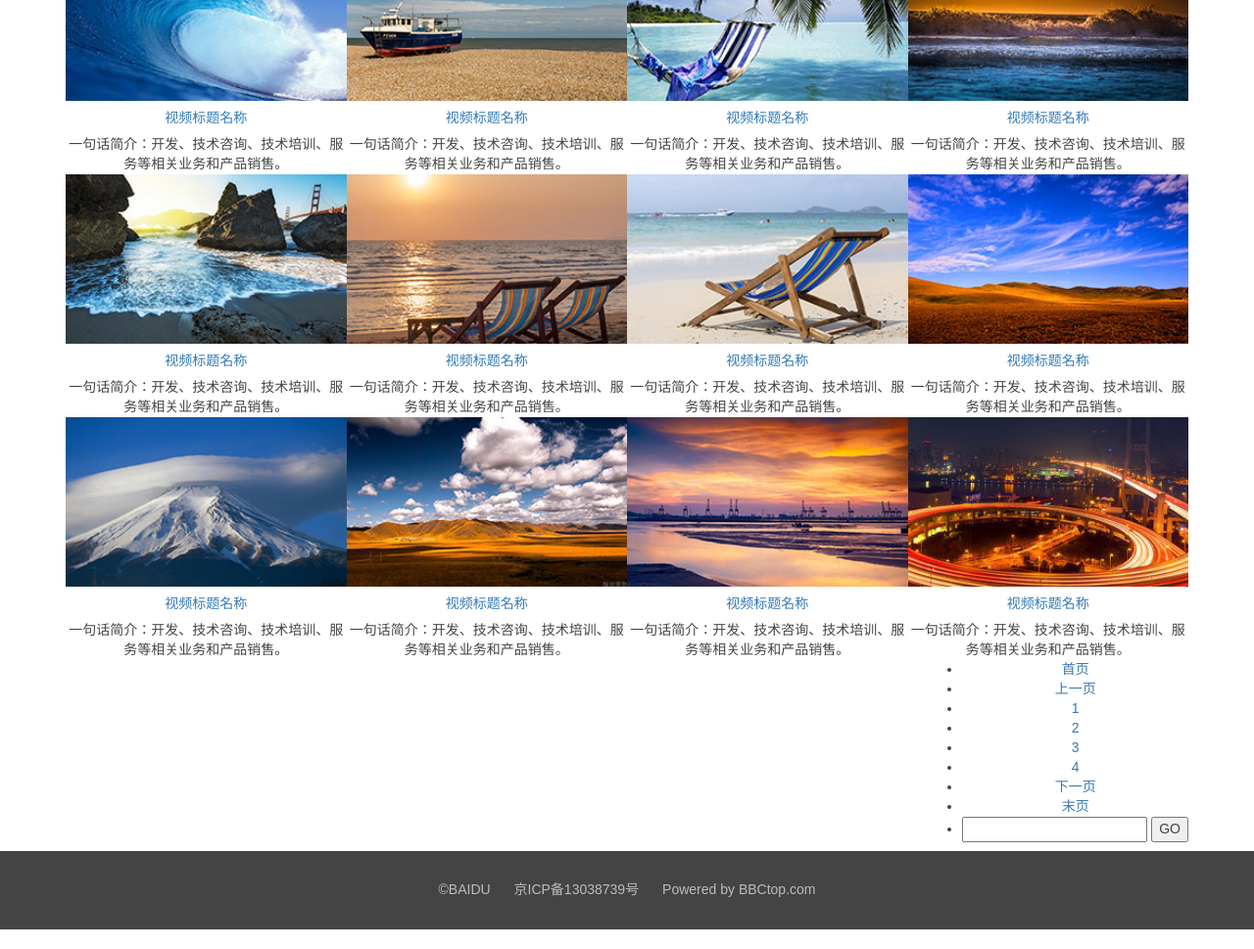
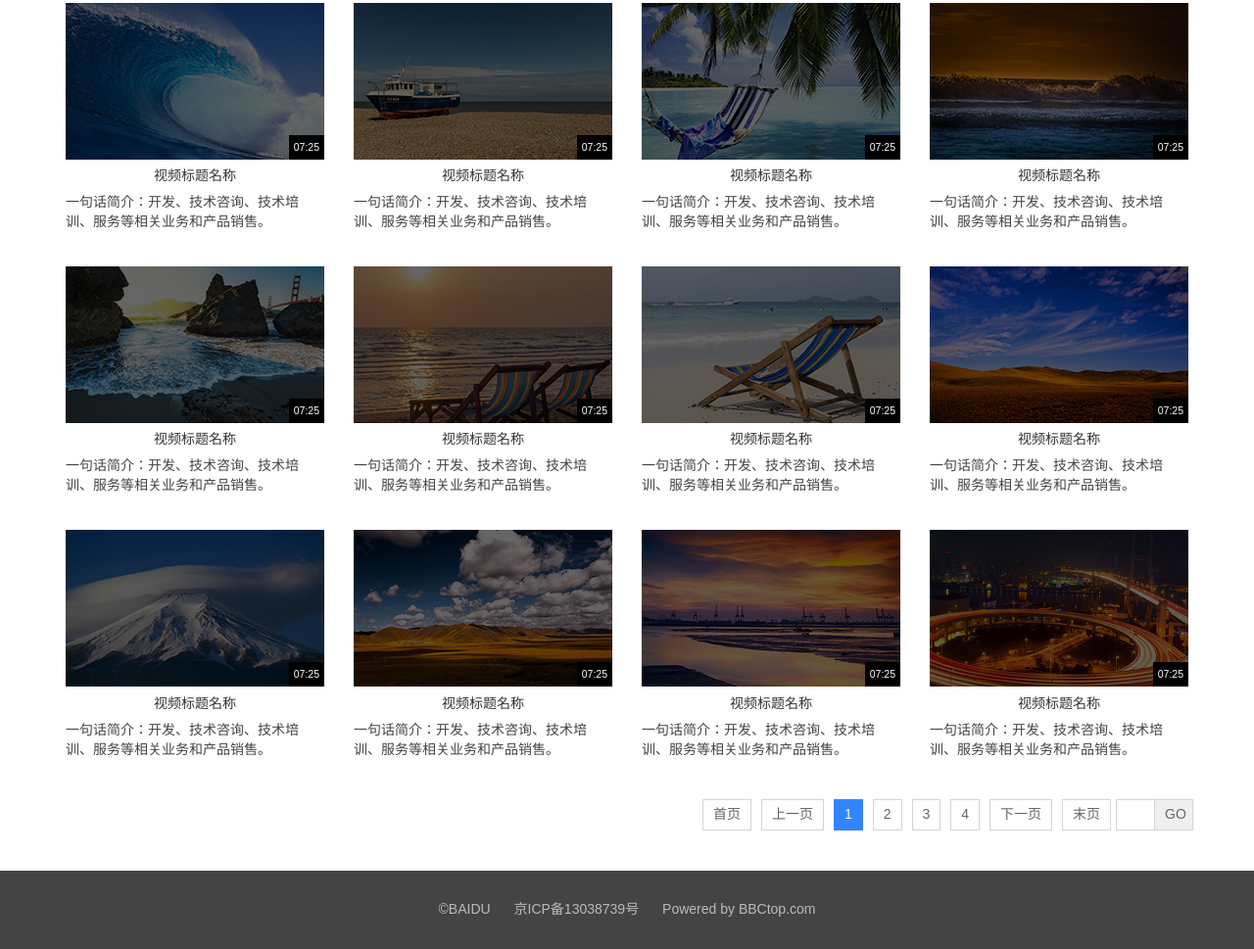
Before and after one commit to jackyhuynh0407/Shipin-2, a plain HTML site: page 0020.html in a window 1280 px wide. Shown: the part 795-1764 px from the top of the page at 98% size. Drawn offline with Linux system fonts and the light colour scheme.

Commit message:
Trung - 12-10-2015 - 5PM30

```diff
--- a/sass/developer/_trung.sass
+++ b/sass/developer/_trung.sass
@@ -57,11 +57,72 @@
 						z-index: 0
 .gallery-0020
 	.grid
-		text-align: center
+		padding: 0
 		.gallery-item
+			padding: 30px 15px 5px 15px
 			figure
-				img
-					width: 100%
+				.image
+					position: relative
+					img
+						width: 100%
+					&:before
+						content: attr(data-content)
+						position: absolute
+						color: #fff
+						z-index: 1
+						bottom: 0
+						right: 0
+						padding: 5px
+						font-size: 0.75em
+						text-align: center
+						background: black
+						box-sizing: border-box
+						-moz-box-sizing: border-box
+					&:after
+						content: '\A'
+						position: absolute
+						width: 100%
+						height: 100%
+						top: 0
+						left: 0
+						background: rgba(0,0,0,0.6)
+						opacity: 1
+						transition: all 0.5s
+						-webkit-transition: all 0.5s
+					&:hover:after
+						opacity: 0
 				figcaption
-					span
-						text-align: left
+					a
+						text-align: center
+						color: #333333
+						&:hover
+							text-decoration: none
+		.page
+			padding: 30px 15px
+			ul
+				list-style: none
+				padding: 0
+				margin: 0
+				display: inline-block
+				text-align: center
+				li
+					list-style: none
+					float: left
+					i
+						font-size: 18px
+					a, .ipt-go, .btn-go
+						text-decoration: none
+						display: block
+						border: 1px solid #d5d5d5
+						margin: 5px
+						padding: 5px 10px
+						color: #666666
+					.ipt-go, .btn-go
+						width: 40px
+						display: inline-block
+						margin: 5px 0
+						margin-right: -5px
+			.active > a
+				background-color: #3385ff
+				border: 1px solid transparent
+				color: #fff
```
Also changed, not shown: css/style.css.
